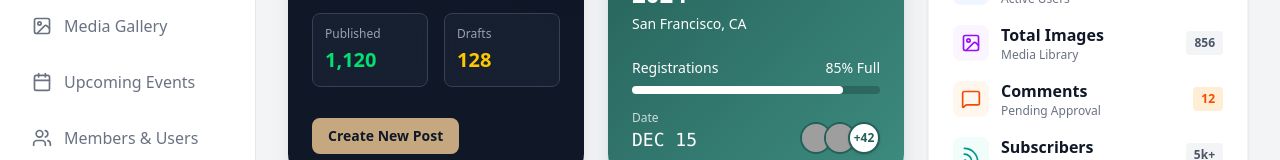
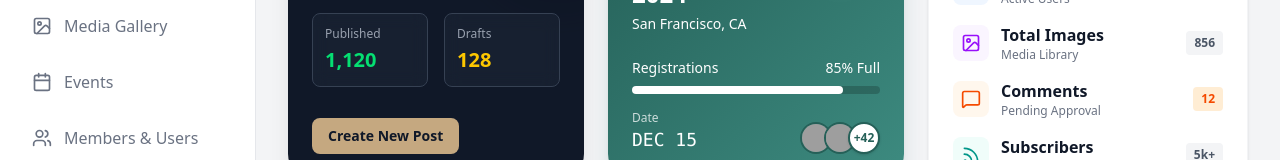
Before and after one commit to dominicnaatey/custom_cm_dashboard, a Next.js app: page / in a window 1280 px wide. Shown: the part 198-358 px from the top of the page. Built offline with nearby package versions, Linux system fonts and the light colour scheme; grey boxes are pictures that could not be loaded.

Commit message:
simplify navigation item label from 'Upcoming Events' to 'Events'

```diff
--- a/components/Sidebar.tsx
+++ b/components/Sidebar.tsx
@@ -29,7 +29,7 @@ export const Sidebar: React.FC<SidebarProps> = ({ isOpen, onClose, isCollapsed,
     { icon: LayoutDashboard, label: 'Overview', href: '/' },
     { icon: FileText, label: 'Posts', href: '/blog' },
     { icon: ImageIcon, label: 'Media Gallery', href: '#' },
-    { icon: Calendar, label: 'Upcoming Events', href: '#' },
+    { icon: Calendar, label: 'Events', href: '#' },
     { icon: Users, label: 'Members & Users', href: '#' },
     { icon: Settings, label: 'Settings', href: '#' },
   ];
```
